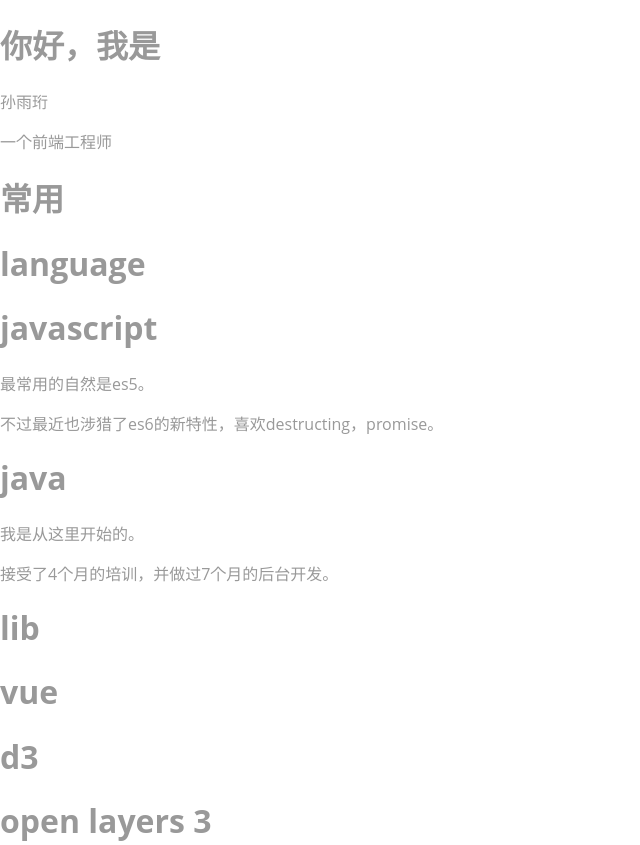
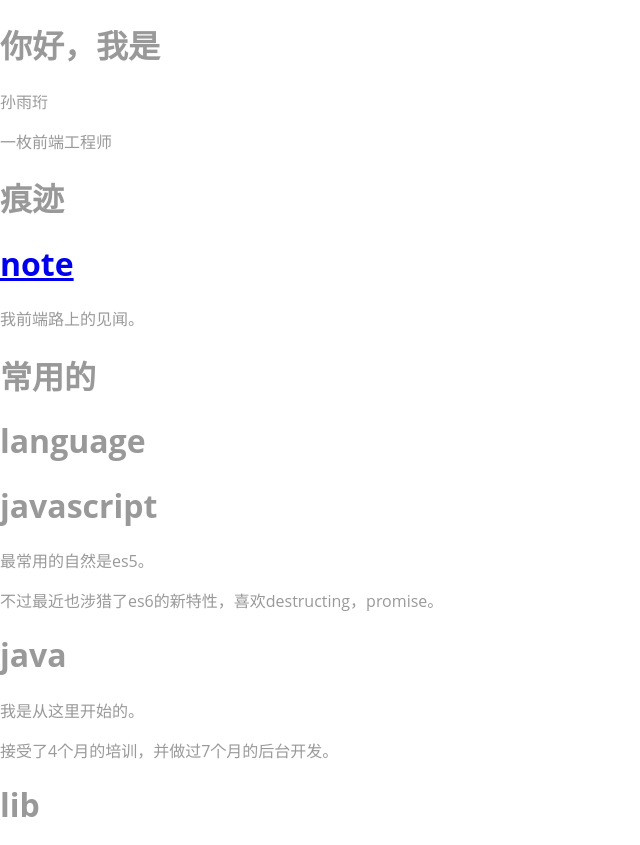
Before and after one commit to butsalt/butsalt.github.io, a plain HTML site: page index.html in a window 1280 px wide. Shown: the top 845 px of the page, without its empty margins (0-640 px from the left). Drawn offline with Linux system fonts and the light colour scheme; a web font is replaced by a local one.

Commit message:
improve outline

```diff
--- a/index.html
+++ b/index.html
@@ -13,23 +13,24 @@
 	<section>
 		<h1>你好，我是</h1>
 		<p>孙雨珩</p>
-		<p>一个前端工程师</p>
+		<p>一枚前端工程师</p>
 	</section>
 </header>
-<h1>常用</h1>
+<h1>痕迹</h1>
+<article>
+	<h1><a target="_blank" href="https://github.com/butsalt/learn">note</a></h1>
+	<p>我前端路上的见闻。</p>
+</article>
+<h1>常用的</h1>
 <article>
 	<h1>language</h1>
 	<section>
-		<hgroup>
-			<h1>javascript</h1>
-		</hgroup>
+		<h1>javascript</h1>
 		<p>最常用的自然是es5。</p>
 		<p>不过最近也涉猎了es6的新特性，喜欢destructing，promise。</p>
 	</section>
 	<section>
-		<hgroup>
-			<h1>java</h1>
-		</hgroup>
+		<h1>java</h1>
 		<p>我是从这里开始的。</p>
 		<p>接受了4个月的培训，并做过7个月的后台开发。</p>
 	</section>
```
